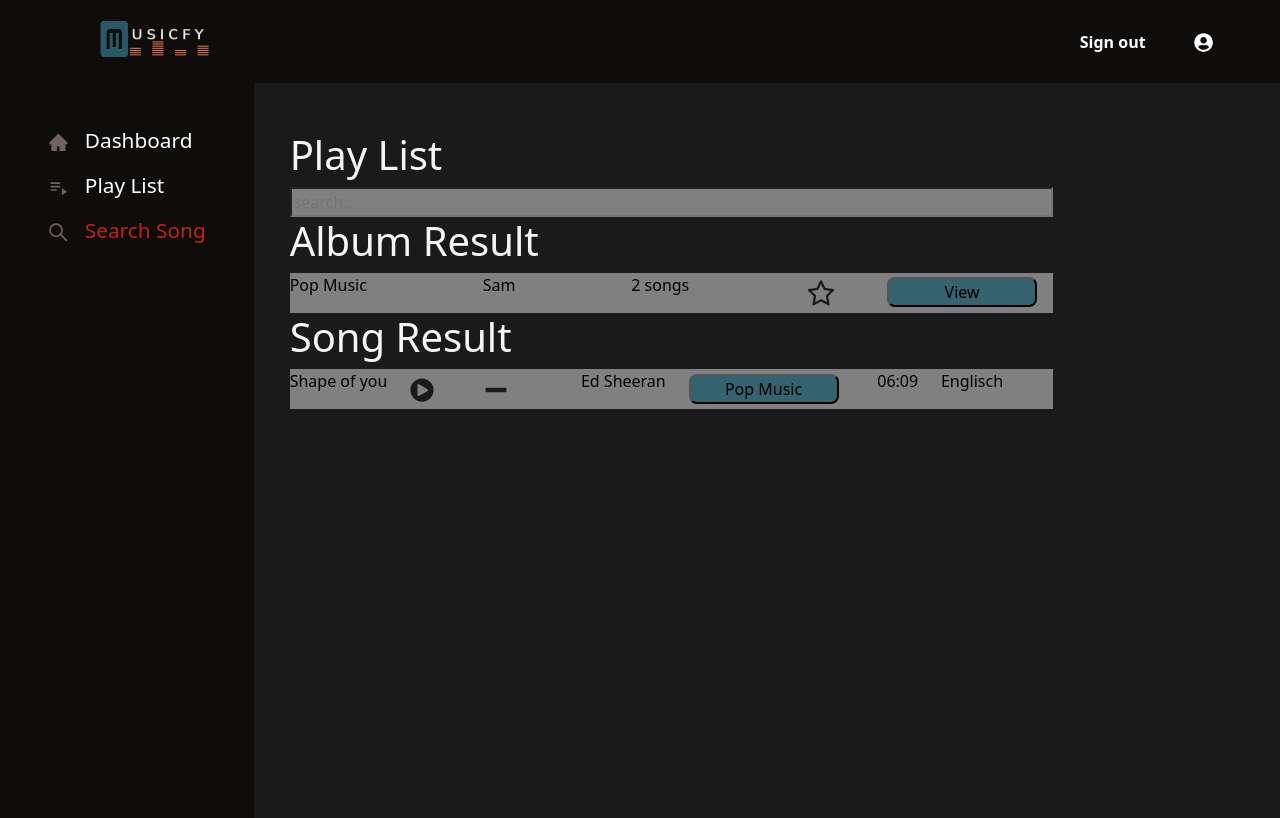
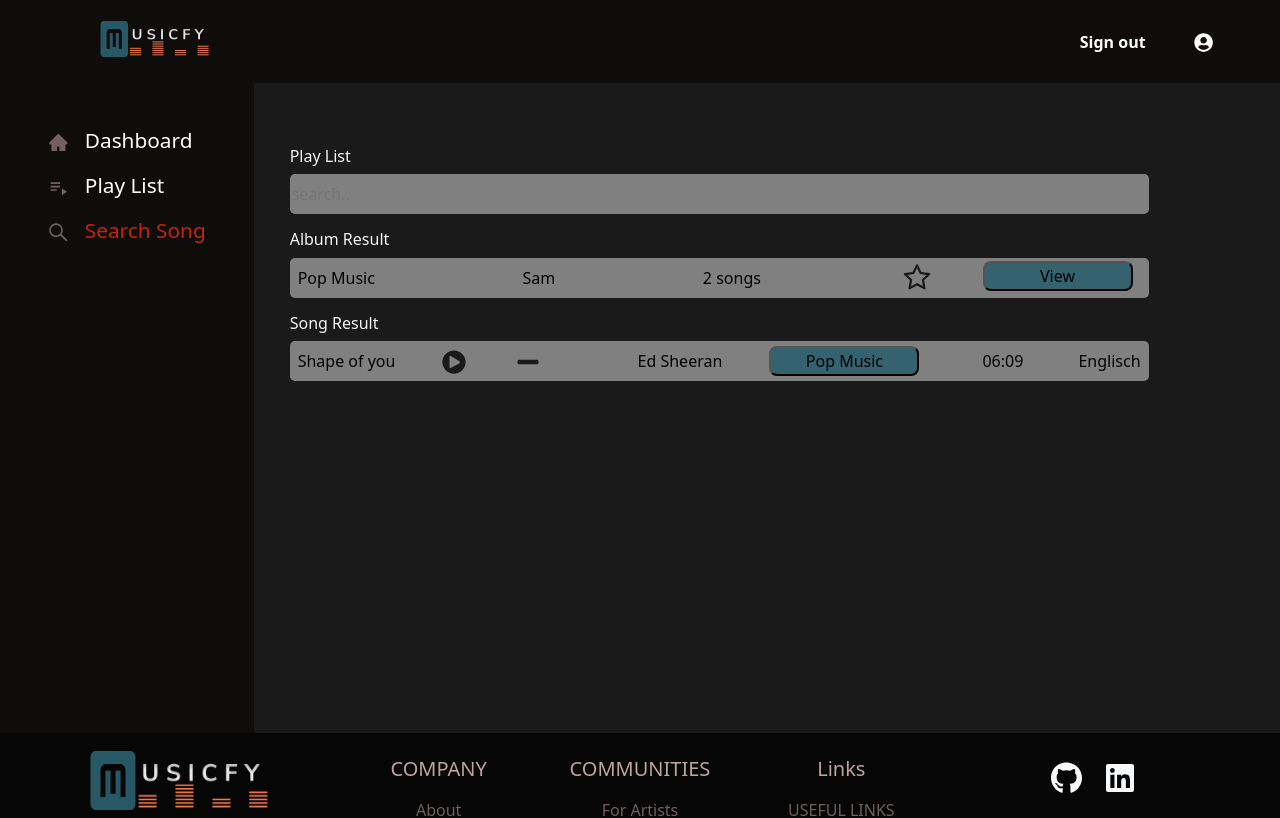
Before and after one commit to Music-App-Team/frontend, a React (Create React App) app: page /app/search in a window 1280 px wide. Shown: the top 818 px of the page. Built offline with nearby package versions, Linux system fonts and the light colour scheme; sample sign-in values are in the browser's storage; a web font is replaced by a local one.

Commit message:
Veaceslavfixheader (#32)
* fixed css

* font-size profile image

* wip

* header-css-done

```diff
--- a/src/components/header/Header.scss
+++ b/src/components/header/Header.scss
@@ -14,9 +14,14 @@
   @include respond(phone) {
     padding: 0.5rem;
   }
+
+  .profileImage {
+    border-radius: 50%;
+  }
   img {
     height: 2rem;
     margin-left: 3rem;
+
     @include respond(phone) {
       margin-left: 1rem;
     }
@@ -32,9 +37,8 @@
     margin-left: 2rem;
     @include respond(phone) {
       margin-left: unset;
-
     }
-   button{
+    button {
       border-radius: 5px;
       border: none;
       background-color: unset;
@@ -51,12 +55,11 @@
       font-size: 30rem;
     }
   }
-  a{
-    padding:1.2rem;
+  a {
+    padding: 1.2rem;
     text-decoration: none;
     color: white;
-    font-size:1.2rem;
-    font-weight:bold;
+    font-size: 1.2rem;
+    font-weight: bold;
   }
-
 }
--- a/src/components/layout/Layout.scss
+++ b/src/components/layout/Layout.scss
@@ -1,8 +1,8 @@
-body{
+body {
   min-height: 100vh;
-
 }
 .layout {
+  min-height: 100vh;
   display: grid;
   grid-template-columns: max-content 1fr;
   grid-template-rows: max-content 1fr max-content;
--- a/src/components/profile/Profile.js
+++ b/src/components/profile/Profile.js
@@ -22,21 +22,18 @@ export default function UserInfo() {
     };
   };
 
-
-
-   // Assuming only image
+  // Assuming only image
 
   //var file = this.refs.file.files[0];
   //var reader = new FileReader();
   //var url = reader.readAsDataURL(file);
-//
+  //
   // reader.onloadend = function (e) {
   //    this.setState({
   //        imgSrc: [reader.result];
   //    })
   //  }.bind(this);
   //console.log(url) // Would see a path?
-
 
   const handleSubmit = async (e) => {
     e.preventDefault();
@@ -53,8 +50,11 @@ export default function UserInfo() {
 
   return (
     <div className="info-user">
-
-      <img src={imagePreview || userInfo?.image} className="profileImagePreview" alt="profileImage" />
+      <img
+        src={imagePreview || userInfo?.image}
+        className="profileImagePreview"
+        alt="profileImage"
+      />
 
       <form
         className="form-foto"
@@ -63,8 +63,8 @@ export default function UserInfo() {
         onSubmit={handleSubmit}
       >
         <label htmlFor="file">
-          <BsFillPenFill className="pen" /> Choose your file...
-        </label>
+          <BsFillPenFill className="pen" /> Choose your picture...
+        </label>{" "}
         <input
           className="browse"
           type="file"
--- a/src/components/profile/profile.scss
+++ b/src/components/profile/profile.scss
@@ -1,30 +1,35 @@
 .info-user {
+  display: flex;
   background-color: #1a1a1a;
   padding-left: 5rem;
   padding-top: 5rem;
 
   .profileImagePreview {
-    height: 10rem;
-    width: 10rem;
+    height: 25rem;
+    width: 25rem;
+    margin-left: 5rem;
+    border-radius: 60%;
   }
 }
 .form-foto {
   display: flex;
   flex-direction: column;
-  justify-content: space-between;
+  margin-left: 5rem;
+  margin-top: 5rem;
   button {
     background-color: white;
     color: black;
     border: 2px solid #414441;
-    width: 10%;
-    margin-top: 15px;
+    align-self: flex-start;
+    margin-top: 2rem;
   }
   button:hover {
     box-shadow: 0 12px 16px 0 rgba(190, 46, 46, 0.24),
       0 17px 50px 0 rgba(136, 46, 46, 0.19);
   }
   .browse {
-    margin-top: 15px;
+    margin-top: 5rem;
+    margin-bottom: 2rem;
     color: whitesmoke;
   }
   label {
@@ -36,5 +41,8 @@
   }
   .pen {
     color: #af5f5f;
+    flex-direction: column;
+    justify-content: center;
+    // margin-top: 2rem;
   }
 }
--- a/src/pages/dashboard/dashboard.scss
+++ b/src/pages/dashboard/dashboard.scss
@@ -62,8 +62,7 @@
   .container-dashboard {
     height: 650px;
     background-color: #1a1a1a;
-
-
+    color: #1a1a1a;
 
     .dashboard-h1 {
       color: #1a1a1a;
@@ -82,7 +81,6 @@
       margin-bottom: 1rem;
       width: 120px;
     }
-
 
     .playlist-table {
       color: rgb(255, 255, 255);
@@ -108,7 +106,6 @@
           border-radius: 8px;
           margin-right: 1rem;
           padding: 0.2rem 01rem;
-
         }
 
         .trash {
--- a/src/pages/playlistDetail/playListDetail.scss
+++ b/src/pages/playlistDetail/playListDetail.scss
@@ -3,9 +3,14 @@
 }
 
 .container-playlistdetail {
-  min-height: 100vh;
+  // min-height: 100vh;
+  height: 650px;
   background-color: #1a1a1a;
   padding-top: 20px;
+}
+p {
+  font-size: 1rem;
+  margin-left: -7rem;
 }
 
 .playlistaction {
@@ -19,8 +24,9 @@
     align-self: flex-end;
   }
   img {
-    width: 200px;
-    height: 200px;
+    width: 150px;
+    height: 150px;
+    margin-left: -19rem;
   }
   .playall {
     display: inline-block;
@@ -33,6 +39,7 @@
     background-color: transparent;
     border: none;
     color: #e2cfcd;
+    font-size: 1rem;
   }
   .link {
     color: var(--color);
@@ -48,7 +55,8 @@
 }
 
 .hr {
-  color: var(--color);
+  // color: var(--color);
+  background-color: white;
 }
 
 .list-songs {
@@ -58,6 +66,7 @@
     background-color: transparent;
     li.list-group-item {
       background-color: var(--color);
+      width: 200px;
     }
   }
 }
--- a/src/pages/search/Search.js
+++ b/src/pages/search/Search.js
@@ -23,9 +23,10 @@ function Search() {
                     type="text"
                     placeholder="search.."
                   />
+                  <div>
                     <h1>Album Result</h1>
                     <div className="albumResult">
-                    <p>Pop Music</p>
+                      <p className="album-text">Pop Music</p>
                       <p>Sam</p>
                       <p>2 songs</p>
                       <div>
@@ -34,9 +35,10 @@ function Search() {
                         <button>View</button>
                       </div>
                     </div>
+                  </div>
                   <h1>Song Result</h1>
                   <div className="albumResult">
-                    <p>Shape of you</p>
+                    <p className="album-text">Shape of you</p>
                     <div className="icon-result">
                       {" "}
                       <FaPlayCircle className="play" />
--- a/src/pages/search/search.scss
+++ b/src/pages/search/search.scss
@@ -1,11 +1,18 @@
 // @import "../../assets/mixins";
 .main-div {
-  height: 50rem;
+  height: 650px;
   background-color: #1a1a1a;
   display: flex;
   flex-direction: row;
   .col-md-12 {
     color: whitesmoke;
+  }
+  p {
+    margin: 0.5rem !important;
+  }
+  h1 {
+    font-size: 1rem;
+    margin-top: 1rem;
   }
 
   @media (max-width: 1150px) {
@@ -15,15 +22,23 @@
 
 .search-input {
   background-color: grey;
-  width: 80%;
+  width: 90%;
+  border: none;
+  border-radius: 5px;
+  height: 40px;
 }
 .albumResult {
   display: flex;
   justify-content: space-between;
   align-items: center;
   height: 40px;
-  width: 80%;
+  width: 90%;
   background-color: grey;
+  border-radius: 5px;
+
+  .album-text {
+    margin-left: 2rem;
+  }
   .star {
     font-size: 2rem;
     margin-right: 50px;
```
Also changed, not shown: src/pages/playlistDetail/PlaylistDetail.js (+56 -23 lines), src/pages/dashboard/dashboard.js (line endings or trailing spaces). Lines whose indentation alone changed are shown as unchanged.
